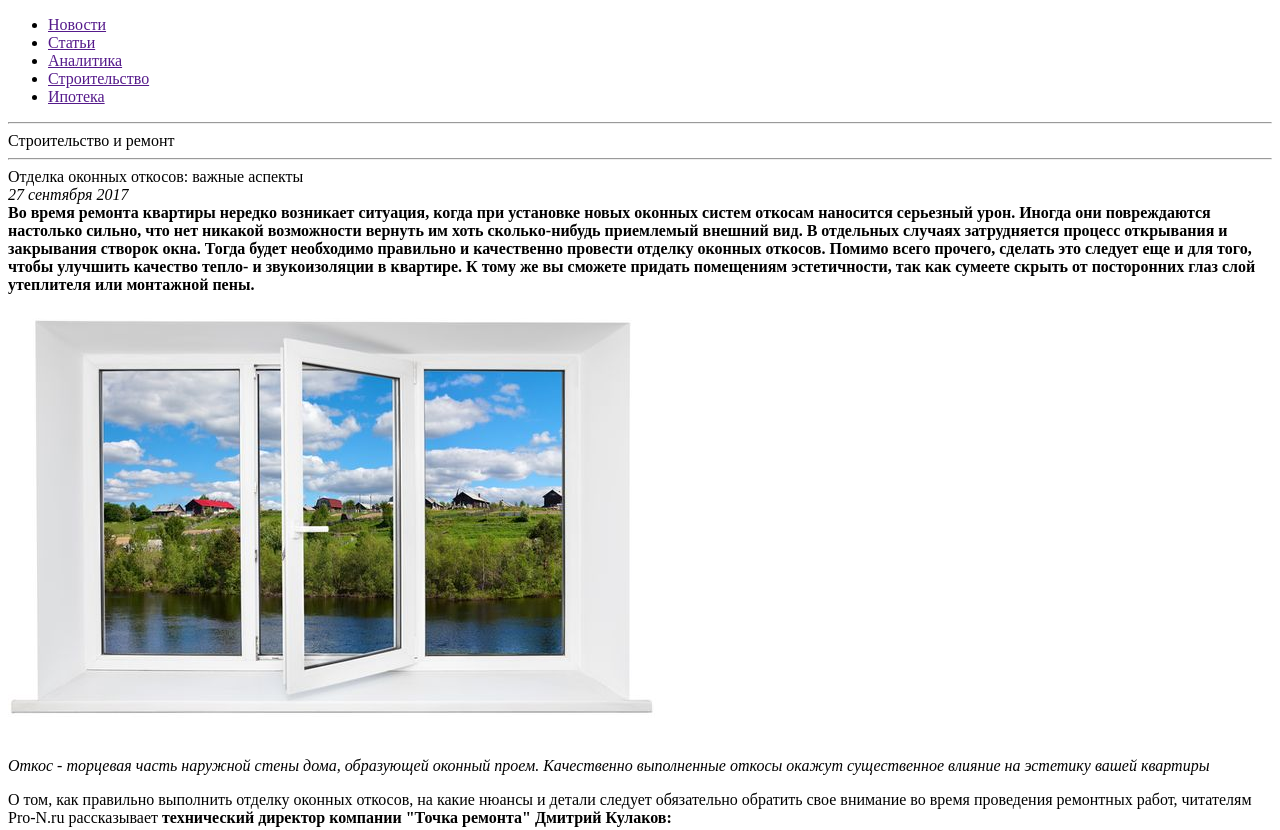
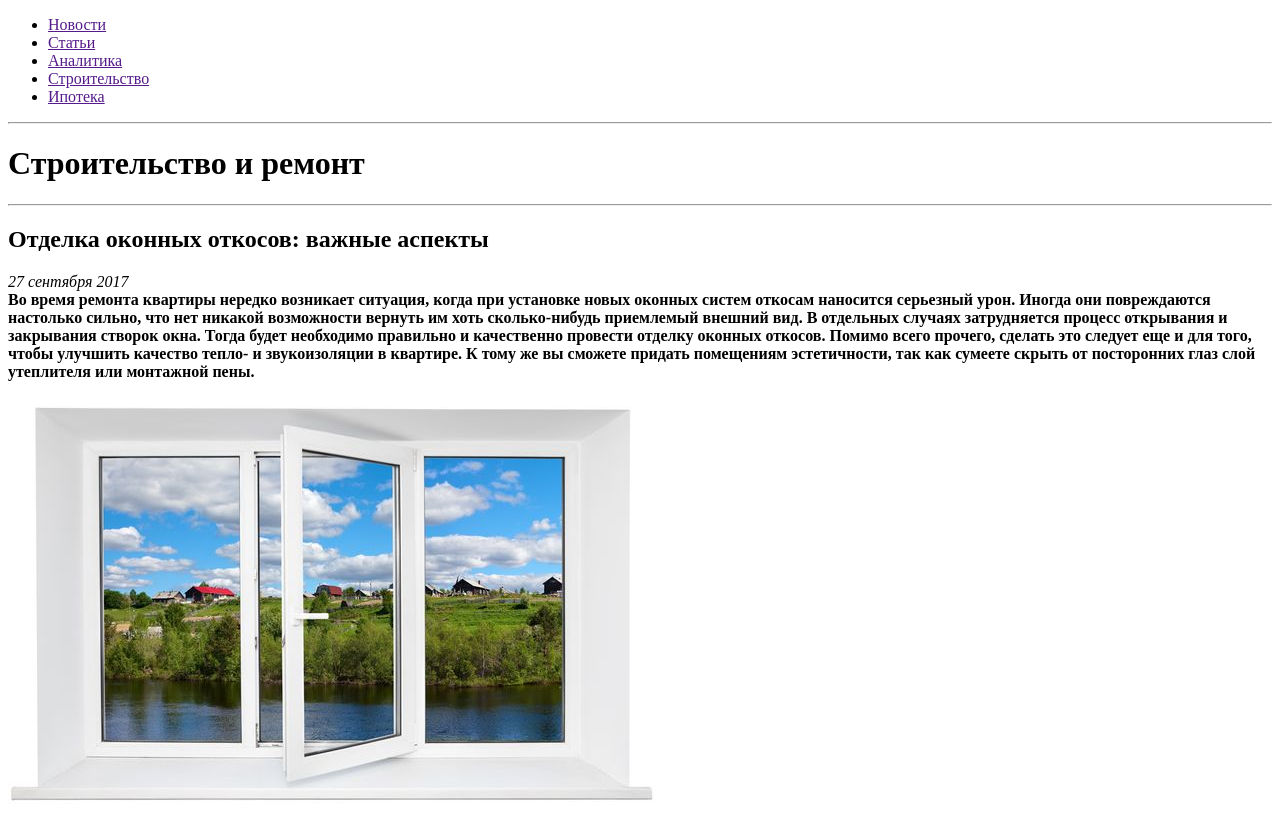
Before and after one commit to NeverwinterNights/training, a plain HTML site: page build/index.html in a window 1280 px wide. Shown: the top 830 px of the page. Drawn offline with Linux system fonts and the light colour scheme.

Commit message:
Update index.html

```diff
--- a/build/index.html
+++ b/build/index.html
@@ -19,9 +19,9 @@
       <hr />
     </header>
     <main class="main">
-      <div class="main__title">Строительство и ремонт</div>
+      <div class="main__title"><h1>Строительство и ремонт</h1> </div>
       <hr />
-      <div class="main__subtitle">Отделка оконных откосов: важные аспекты</div>
+      <div class="main__subtitle"><h2>Отделка оконных откосов: важные аспекты</h2></div>
       <div class="main__subtitle-date"><i>27 сентября 2017</i></div>
       <div class="main__text">
         <b
```
